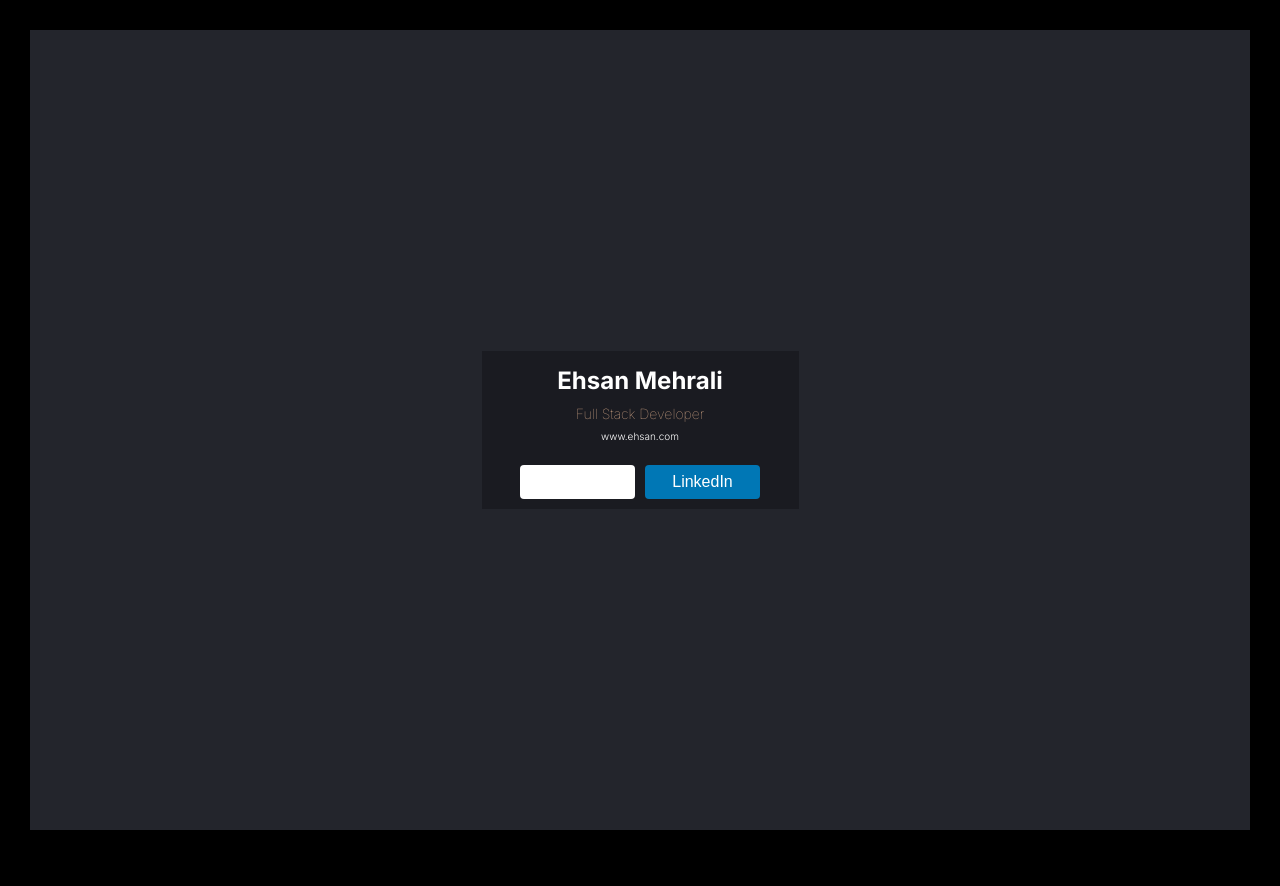
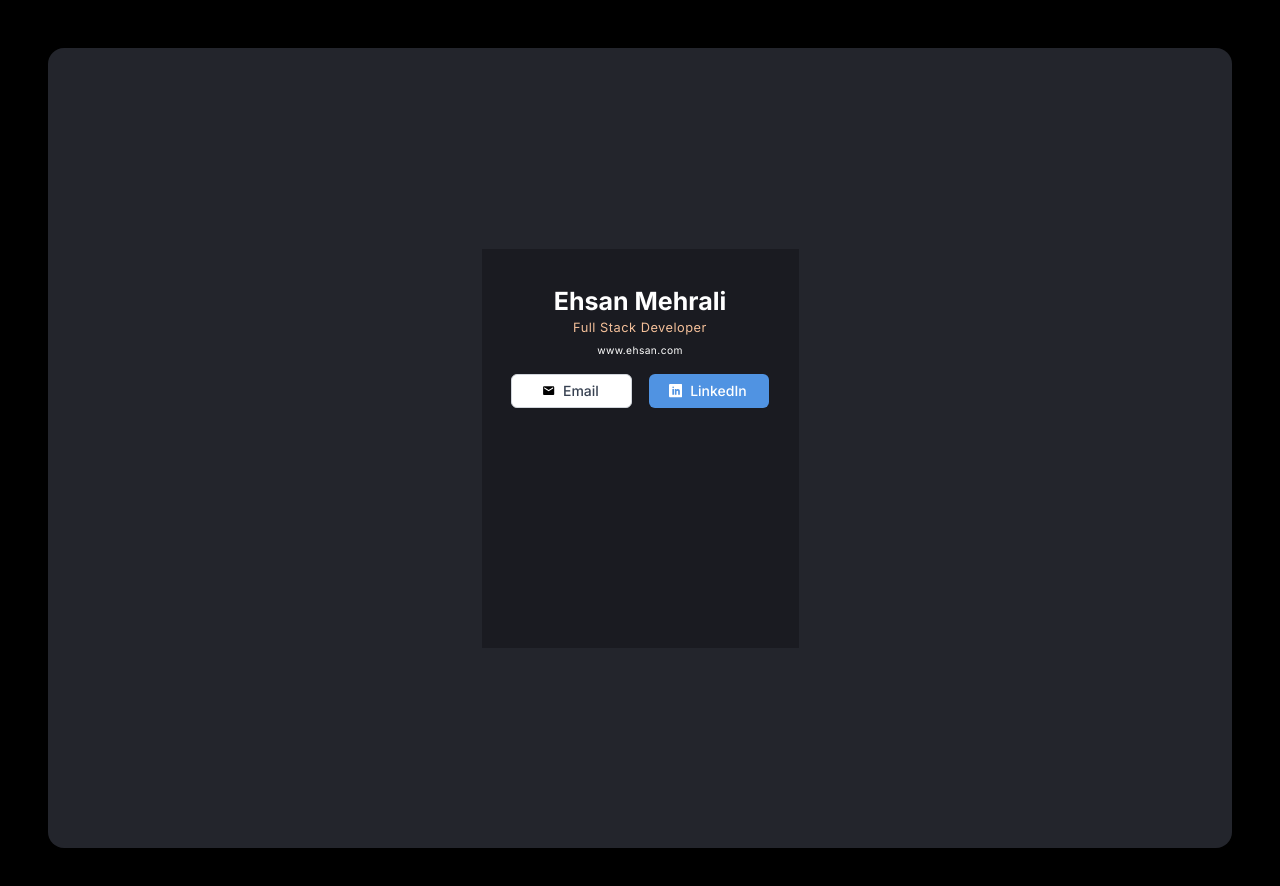
Before and after one commit to ehsanmehrali/digital-business-card, a React (Vite) app: page / in a window 1280 px wide. Shown: the top 886 px of the page. Before the commit the page ends 860 px from the top, so only its background shows below. Built offline with nearby package versions, Linux system fonts and the light colour scheme.

Commit message:
Refactor HTML&CSS.

```diff
--- a/src/App.jsx
+++ b/src/App.jsx
@@ -1,4 +1,8 @@
 import Info from "./components/Info";
 export default function App() {
-  return <Info />;
+  return (
+    <main>
+      <Info />
+    </main>
+  );
 }
--- a/src/components/Info.jsx
+++ b/src/components/Info.jsx
@@ -1,17 +1,24 @@
+import { MdEmail } from "react-icons/md";
+import { ImLinkedin } from "react-icons/im";
+
 export default function Info() {
   return (
-    <div className="info-container">
+    <section className="info-container">
       <h1>Ehsan Mehrali</h1>
-      <span>Full Stack Developer</span>
-      <a>www.ehsan.com</a>
+      <h2>Full Stack Developer</h2>
+      <a href="https://www.ehsan.com" target="_blank" rel="noopener noreferrer">
+        www.ehsan.com
+      </a>
       <div className="btn-container">
         <button className="btn">
-          <a>Email</a>
+          <MdEmail />
+          <span className="btn-text">Email</span>
         </button>
         <button className="btn btn-linkedin">
-          <a>LinkedIn</a>
+          <ImLinkedin />
+          <span className="btn-text btn-text-linkedin">LinkedIn</span>
         </button>
       </div>
-    </div>
+    </section>
   );
 }
--- a/src/index.css
+++ b/src/index.css
@@ -6,15 +6,10 @@
   box-sizing: inherit;
 }
 
-html {
-  font-size: 62.5%;
-}
-
 body {
   box-sizing: border-box;
   padding: 3rem;
   font-family: "Inter", sans-serif;
-  font-weight: 300;
   line-height: 1.7;
   color: #ffffff;
   background-color: #000000;
@@ -26,10 +21,12 @@ body {
   align-items: center;
   height: 100vh;
   background-color: #23252c;
+  border-radius: 1rem;
 }
 
 .info-container {
-  width: 317px;
+  width: 19.8125rem;
+  height: 24.9375rem;
   padding: 1rem;
   display: flex;
   flex-direction: column;
@@ -39,20 +36,30 @@ body {
 }
 
 .info-container h1 {
-  font-size: 2.4rem;
+  font-weight: 700;
+  font-size: 1.5625rem;
+  line-height: 1.875rem;
+  padding-top: 1.3125rem;
 }
 
-.info-container span {
-  font-size: 1.4rem;
-  font-weight: 100;
+.info-container h2 {
+  font-weight: 400;
+  font-size: 0.8rem;
+  line-height: 0.9375rem;
+  text-align: center;
+  letter-spacing: 0.0313rem;
   color: #f3bf99;
-  margin-bottom: 0.2rem;
+  padding-top: 0.2619rem;
 }
 
-.info-container a {
+.info-container a:first-of-type {
   color: #ffffff;
   text-decoration: none;
-  font-weight: 300;
+  font-weight: 400;
+  font-size: 0.64rem;
+  line-height: 150%;
+  letter-spacing: 0.025rem;
+  padding-top: 0.5506rem;
 }
 
 .info-container a:hover {
@@ -61,44 +68,57 @@ body {
 
 .btn-container {
   display: flex;
-  justify-content: center;
-  margin-top: 2rem;
-  gap: 1rem;
+  width: 16.125rem;
+  justify-content: space-between;
+  padding-top: 0.9375rem;
 }
 
 .btn {
-  display: inline-block;
-  width: 115px;
-  padding: 0.8rem 1.6rem;
-  font-size: 1.6rem;
-  color: grey;
-  background-color: #ffffff;
+  display: flex;
+  flex-direction: row;
+  justify-content: center;
+  align-items: center;
+  padding: 0.5625rem 0.8125rem 0.5625rem 0.6875rem;
+  gap: 0.5rem;
+  width: 7.5313rem;
+  height: 2.125rem;
+  left: 9.4375rem;
+  top: 29.25rem;
+  background: #fff;
+  border: 0.0625rem solid #d1d5db;
+  box-shadow: 0rem 0.0625rem 0.125rem rgba(0, 0, 0, 0.0509803922);
+  border-radius: 0.375rem;
+  cursor: pointer;
+  font-family: inherit;
+  line-height: inherit;
+}
+
+.btn-linkedin {
+  background-color: #5093e2;
+  color: #ffffff;
   border: none;
-  border-radius: 0.4rem;
-  cursor: pointer;
+}
+
+.btn-text {
+  width: 2.25rem;
+  height: 1rem;
+  font-weight: 500;
+  font-size: 0.875rem;
+  line-height: 1rem;
+  color: #374151;
+}
+
+.btn-text-linkedin {
+  width: 3.5625rem;
+  color: #fff;
 }
 
 .btn:hover {
-  background-color: #0056b3;
-}
-.btn:focus {
-  outline: none;
-  box-shadow: 0 0 0 3px rgba(0, 123, 255, 0.5);
-}
-.btn:active {
-  background-color: #004085;
+  background-color: #f3f4f6df;
+  box-shadow: 0rem 0.0625rem 0.125rem rgba(0, 0, 0, 0.1);
 }
 
-.btn-linkedin {
-  background-color: #0077b5;
-  color: #ffffff;
+.btn-linkedin:hover {
+  background-color: #307bf5;
+  box-shadow: 0rem 0.0625rem 0.125rem rgba(0, 0, 0, 0.1);
 }
-.btn-linkedin:hover {
-  background-color: #005582;
-}
-.btn-linkedin:focus {
-  box-shadow: 0 0 0 3px rgba(0, 123, 255, 0.5);
-}
-.btn-linkedin:active {
-  background-color: #004165;
-}
```
